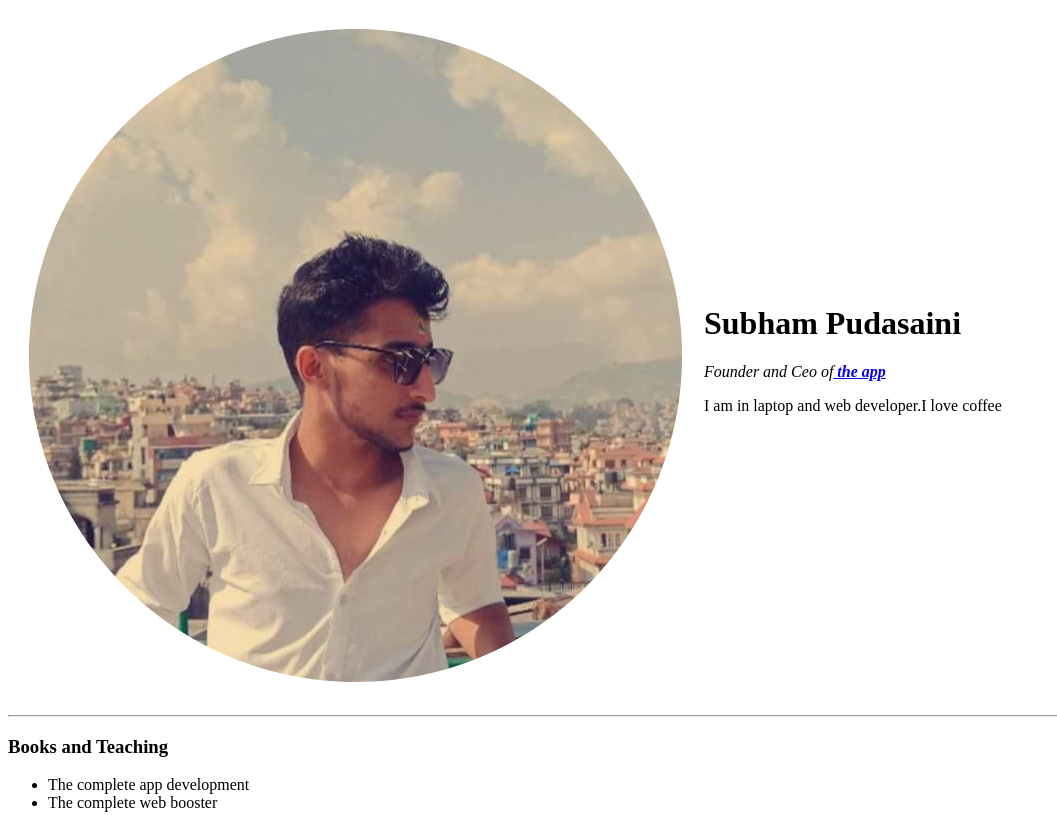
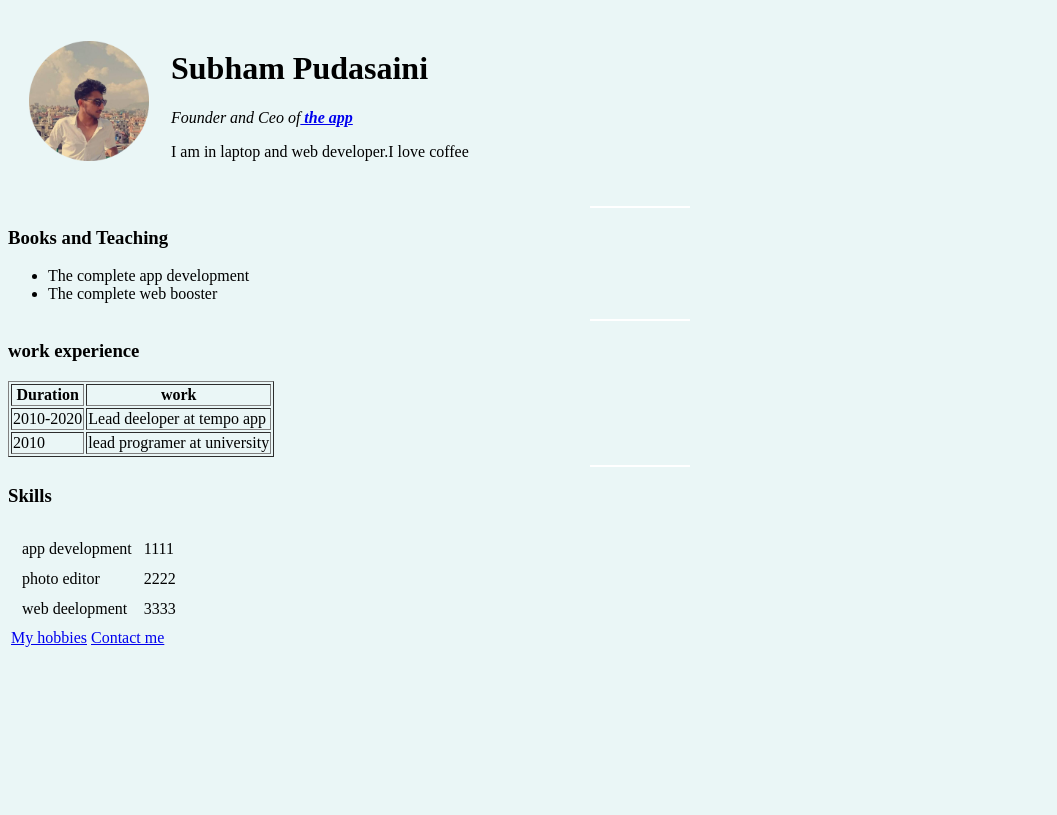
Before and after one commit to SubhamPudasaini/sub, a plain HTML site: page index.html in a window 1280 px wide. Shown: the top 815 px of the page, without its empty margins (0-1057 px from the left). Drawn offline with Linux system fonts and the light colour scheme.

Commit message:
Update index.html

```diff
--- a/index.html
+++ b/index.html
@@ -5,6 +5,20 @@
    <title>
     Subham Personal site
    </title>
+   <style>
+     body{
+        background-color:#EAF6F6
+    }
+    hr{
+        background-color:white;
+        border-style: none;
+        height: 2px;
+        width: 100px;
+    }
+    img{
+        height: 120px;
+    }
+   </style>
 </head>
 <body>
     <table cellspacing="20">
```
